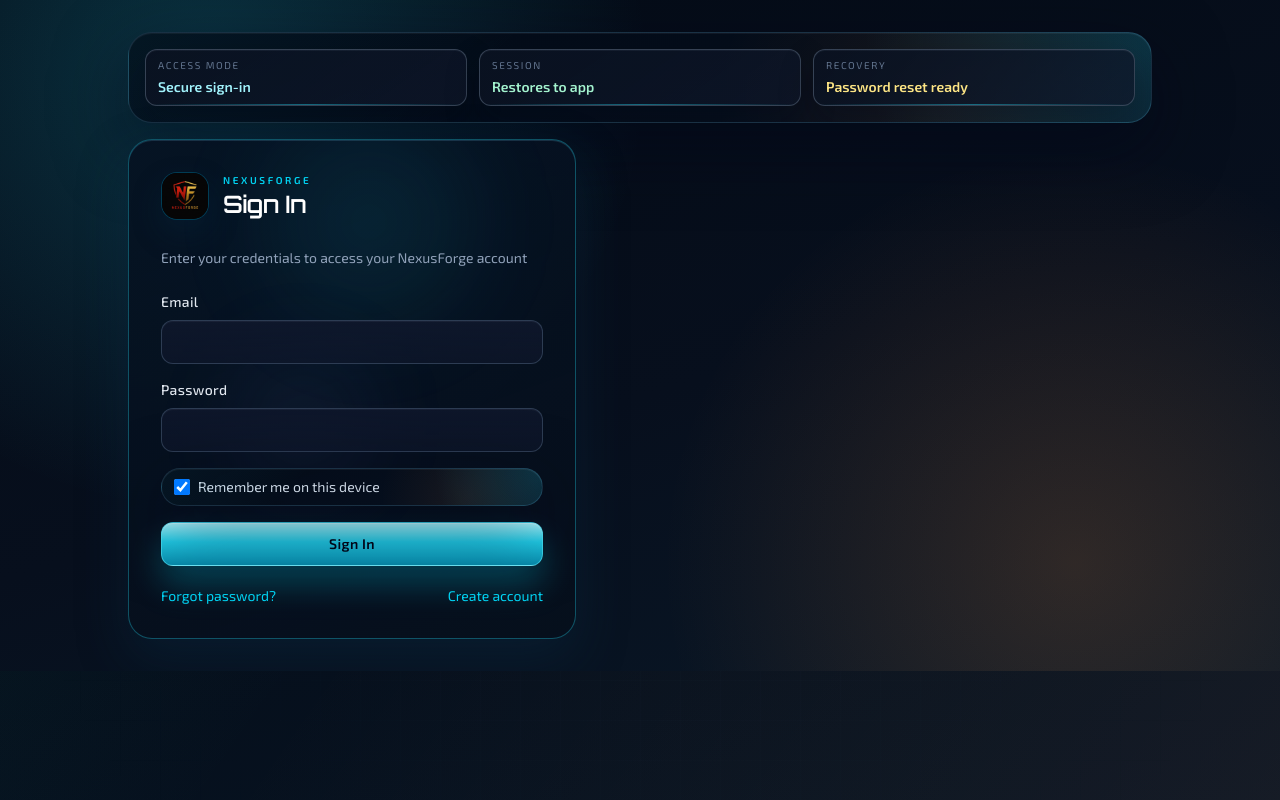
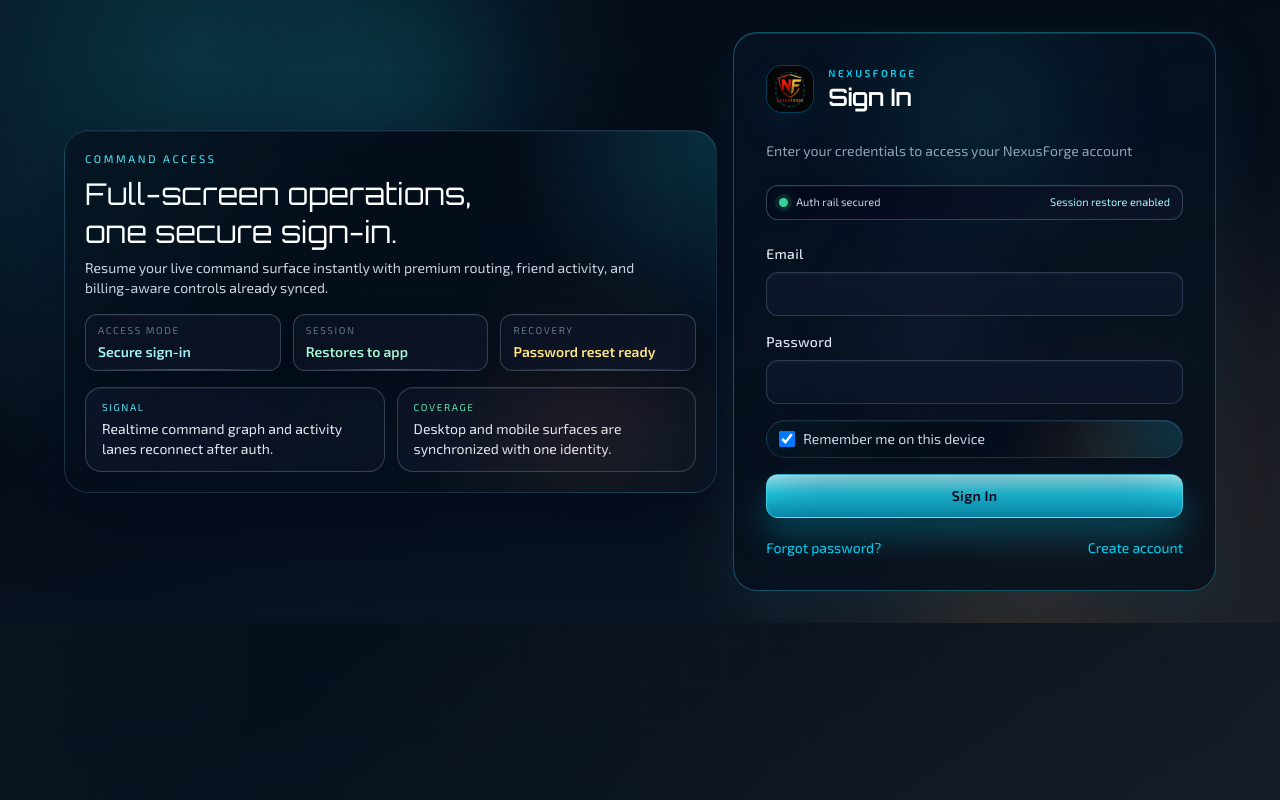
Before and after one commit to Trhpruductions/-NEXUSFORGE, a Next.js app in the folder apps/web/: page /login in a window 1280 px wide. Built offline with nearby package versions, Linux system fonts and the light colour scheme; no server answers.

Commit message:
feat(web): enhance auth and experience shell visual polish

```diff
--- a/apps/web/src/app/(auth)/login/page.tsx
+++ b/apps/web/src/app/(auth)/login/page.tsx
@@ -61,11 +61,24 @@
   };
 
   return (
-    <div className="nexus-shell relative flex items-center justify-center overflow-hidden">
+    <div className="nexus-shell relative flex items-center overflow-hidden">
       <div className="solar-grid pointer-events-none absolute inset-0 -z-10" />
-      <div className="mx-auto grid w-full max-w-5xl gap-4">
-        <section className="nexus-display-panel hidden rounded-[24px] p-4 sm:block">
-          <div className="grid gap-3 sm:grid-cols-3">
+      <div className="nexus-ambient" aria-hidden="true">
+        <div className="nexus-ambient-orb nexus-ambient-orb-a" />
+        <div className="nexus-ambient-orb nexus-ambient-orb-b" />
+      </div>
+      <div className="mx-auto grid w-full max-w-6xl gap-4 lg:grid-cols-[1.15fr_0.85fr] lg:items-center">
+        <section className="nexus-display-panel hidden rounded-[24px] p-5 lg:block">
+          <p className="text-[11px] uppercase tracking-[0.24em] text-cyan-300">Command Access</p>
+          <h2 className="mt-2 font-[family-name:var(--font-orbitron)] text-3xl leading-tight text-white">
+            Full-screen operations,
+            <br />
+            one secure sign-in.
+          </h2>
+          <p className="mt-2 max-w-xl text-sm text-slate-300">
+            Resume your live command surface instantly with premium routing, friend activity, and billing-aware controls already synced.
+          </p>
+          <div className="mt-4 grid gap-3 sm:grid-cols-3">
             <article className="nexus-metric-card rounded-xl px-3 py-2">
               <p className="text-[10px] uppercase tracking-[0.16em] text-slate-500">Access Mode</p>
               <p className="mt-1 text-sm font-semibold text-cyan-200">Secure sign-in</p>
@@ -78,6 +91,16 @@
               <p className="text-[10px] uppercase tracking-[0.16em] text-slate-500">Recovery</p>
               <p className="mt-1 text-sm font-semibold text-amber-200">Password reset ready</p>
             </article>
+          </div>
+          <div className="mt-4 grid gap-3 sm:grid-cols-2">
+            <div className="glass-cut rounded-2xl px-4 py-3">
+              <p className="text-[10px] uppercase tracking-[0.16em] text-cyan-300">Signal</p>
+              <p className="mt-1 text-sm text-slate-200">Realtime command graph and activity lanes reconnect after auth.</p>
+            </div>
+            <div className="glass-cut rounded-2xl px-4 py-3">
+              <p className="text-[10px] uppercase tracking-[0.16em] text-emerald-300">Coverage</p>
+              <p className="mt-1 text-sm text-slate-200">Desktop and mobile surfaces are synchronized with one identity.</p>
+            </div>
           </div>
         </section>
 
--- a/apps/web/src/app/globals.css
+++ b/apps/web/src/app/globals.css
@@ -158,6 +158,64 @@
   margin-inline: auto;
   width: 100%;
   max-width: 90rem;
+}
+
+.nexus-shell-atmos {
+  position: relative;
+  isolation: isolate;
+}
+
+.nexus-shell-atmos::before {
+  content: "";
+  position: absolute;
+  inset: -2rem -1rem auto;
+  height: 15rem;
+  pointer-events: none;
+  border-radius: 999px;
+  background: radial-gradient(circle at 22% 20%, rgba(34, 211, 238, 0.22), transparent 38%),
+    radial-gradient(circle at 78% 32%, rgba(251, 146, 60, 0.2), transparent 40%);
+  filter: blur(30px);
+  z-index: -1;
+}
+
+.nexus-shell-atmos::after {
+  content: "";
+  position: absolute;
+  inset: 0;
+  pointer-events: none;
+  border-radius: 1.4rem;
+  background-image: linear-gradient(rgba(125, 211, 252, 0.05) 1px, transparent 1px),
+    linear-gradient(90deg, rgba(125, 211, 252, 0.05) 1px, transparent 1px);
+  background-size: 30px 30px;
+  -webkit-mask-image: linear-gradient(180deg, rgba(0, 0, 0, 0.5), transparent 84%);
+  mask-image: linear-gradient(180deg, rgba(0, 0, 0, 0.5), transparent 84%);
+  z-index: -1;
+}
+
+.nexus-shell-header {
+  position: relative;
+  overflow: hidden;
+  border: 1px solid rgba(71, 85, 105, 0.7);
+  border-radius: 1.25rem;
+  background: linear-gradient(145deg, rgba(2, 10, 24, 0.9), rgba(8, 22, 38, 0.72));
+  box-shadow: inset 0 1px 0 rgba(148, 163, 184, 0.1), 0 24px 50px rgba(2, 6, 23, 0.36);
+  padding: 1rem;
+}
+
+.nexus-shell-header::before {
+  content: "";
+  position: absolute;
+  inset: -55% 45% auto -10%;
+  height: 160%;
+  border-radius: 999px;
+  background: radial-gradient(circle, rgba(34, 211, 238, 0.18), transparent 62%);
+  pointer-events: none;
+}
+
+@media (min-width: 640px) {
+  .nexus-shell-header {
+    padding: 1.2rem;
+  }
 }
 
 @media (min-width: 640px) {
--- a/apps/web/src/components/auth/auth-form-card.tsx
+++ b/apps/web/src/components/auth/auth-form-card.tsx
@@ -17,7 +17,7 @@
       initial={{ opacity: 0, y: 16 }}
       animate={{ opacity: 1, y: 0 }}
       transition={{ duration: 0.38, ease: "easeOut" }}
-      className="w-full max-w-md"
+      className="w-full max-w-md lg:max-w-lg"
     >
       <div className="nexus-panel-strong relative overflow-hidden rounded-3xl p-6 sm:p-8">
         <div className="nexus-ambient" aria-hidden="true">
@@ -26,7 +26,7 @@
         </div>
         {/* Brand header */}
         <div className="relative mb-7 flex items-center gap-3.5">
-          <div className="relative h-12 w-12 overflow-hidden rounded-2xl border border-cyan-500/30 bg-slate-950/80 shadow-[0_14px_30px_rgba(8,47,73,0.28)]">
+          <div className="orbital-logo logo-throb relative h-12 w-12 overflow-hidden rounded-2xl border border-cyan-500/30 bg-slate-950/80 shadow-[0_14px_30px_rgba(8,47,73,0.28)]">
             <Image
               src="/brand/nexusforge-main-logo.png"
               alt="NexusForge"
@@ -43,6 +43,13 @@
         </div>
 
         <p className="relative mb-6 text-sm text-slate-400">{subtitle}</p>
+        <div className="nexus-signal-rail relative mb-6 flex items-center justify-between rounded-xl px-3 py-2 text-[11px] text-slate-300">
+          <span className="inline-flex items-center gap-2">
+            <span className="nexus-signal-dot" />
+            Auth rail secured
+          </span>
+          <span className="text-cyan-200">Session restore enabled</span>
+        </div>
 
         {/* Form content */}
         <div className="relative">{children}</div>
--- a/apps/web/src/components/layout/experience-shell.tsx
+++ b/apps/web/src/components/layout/experience-shell.tsx
@@ -41,13 +41,13 @@
 }: ExperienceShellProps) {
   return (
     <div className="nexus-shell">
-      <div className={`nexus-shell-inner ${maxWidthClassName} space-y-5`}>
-        {/* Page header */}
-        <header className="flex flex-wrap items-center justify-between gap-4">
-          <div>
-            <p className="text-[10px] font-semibold uppercase tracking-[0.28em] text-cyan-400">{eyebrow}</p>
+      <div className={`nexus-shell-inner ${maxWidthClassName} nexus-shell-atmos space-y-5`}>
+        <header className="nexus-shell-header">
+          <div className="relative flex flex-wrap items-start justify-between gap-4">
+            <div className="max-w-3xl">
+              <p className="text-[10px] font-semibold uppercase tracking-[0.28em] text-cyan-300">{eyebrow}</p>
               <h1 className="mt-1 font-[family-name:var(--font-orbitron)] text-2xl font-semibold tracking-tight text-white sm:text-3xl">{title}</h1>
-            {subtitle ? <p className="mt-1.5 text-sm text-slate-400">{subtitle}</p> : null}
+              {subtitle ? <p className="mt-1.5 text-sm text-slate-300">{subtitle}</p> : null}
             </div>
             {actions.length ? (
               <div className="flex flex-wrap gap-2">
@@ -57,8 +57,8 @@
                     href={action.href}
                     className={
                       action.tone === "primary"
-                      ? "inline-flex h-9 items-center rounded-xl border border-cyan-500/40 bg-cyan-950/35 px-4 text-xs font-semibold text-cyan-100 transition hover:border-cyan-400/60 hover:bg-cyan-950/55"
-                      : "nexus-interactive-btn inline-flex h-9 items-center rounded-xl border border-slate-700 bg-[linear-gradient(155deg,rgba(15,23,42,0.94),rgba(8,47,73,0.12))] px-4 text-xs font-semibold text-slate-300 transition hover:border-cyan-500/45 hover:text-slate-100"
+                        ? "inline-flex h-10 items-center rounded-xl border border-cyan-400/45 bg-cyan-950/35 px-4 text-xs font-semibold text-cyan-100 shadow-[0_12px_28px_rgba(8,47,73,0.35)] transition hover:border-cyan-300/70 hover:bg-cyan-950/60"
+                        : "nexus-interactive-btn inline-flex h-10 items-center rounded-xl border border-slate-700 bg-[linear-gradient(155deg,rgba(15,23,42,0.94),rgba(8,47,73,0.12))] px-4 text-xs font-semibold text-slate-300 transition hover:border-cyan-500/45 hover:text-slate-100"
                     }
                   >
                     {action.label}
@@ -66,12 +66,13 @@
                 ))}
               </div>
             ) : null}
+          </div>
         </header>
 
         {metrics.length ? (
           <div className="grid gap-3 sm:grid-cols-3">
             {metrics.map((metric) => (
-              <div key={metric.label} className="nexus-metric-card rounded-2xl px-4 py-3">
+              <div key={metric.label} className="nexus-metric-card nexus-interactive-card rounded-2xl px-4 py-3">
                 <p className="text-[10px] uppercase tracking-[0.2em] text-slate-500">{metric.label}</p>
                 <p className={`mt-1 text-lg font-semibold ${metricToneClass(metric.tone)}`}>{metric.value}</p>
               </div>
```
Lines whose indentation alone changed are shown as unchanged.
